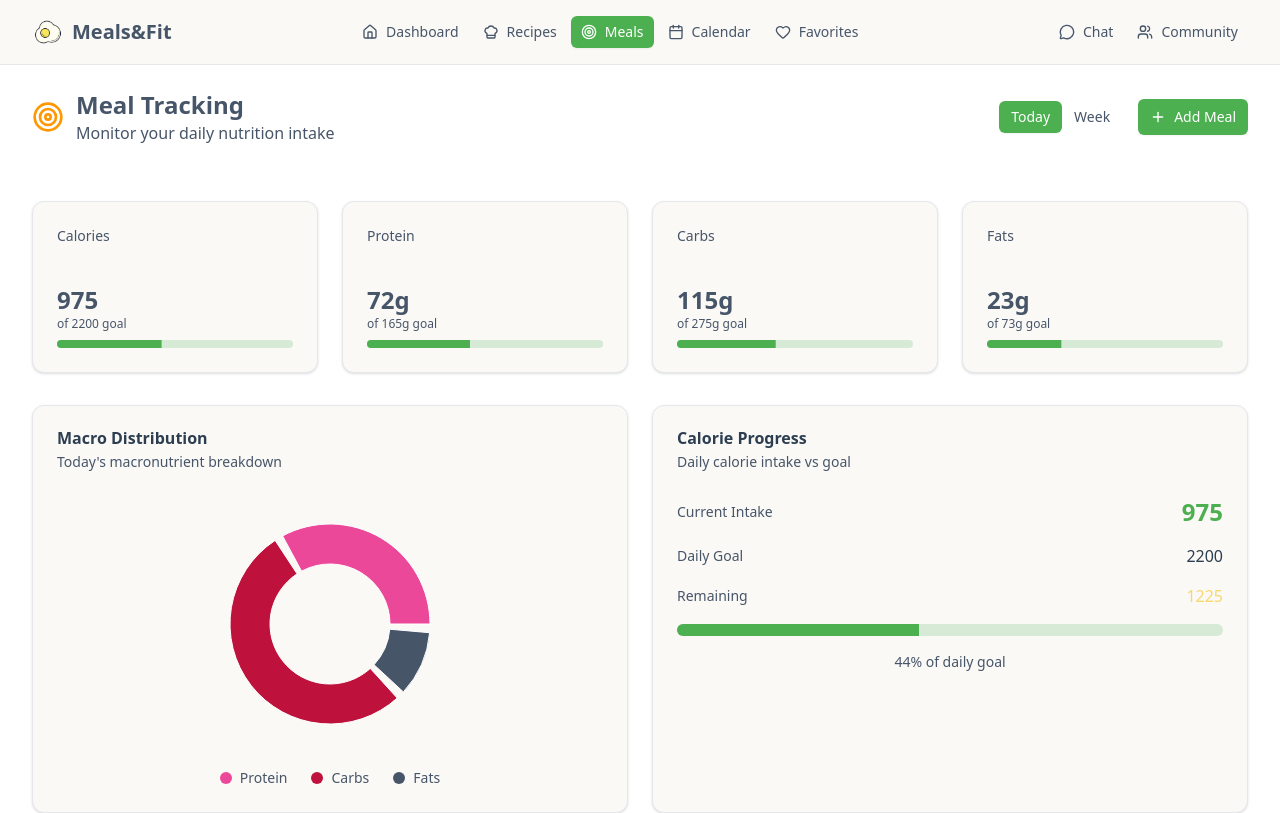
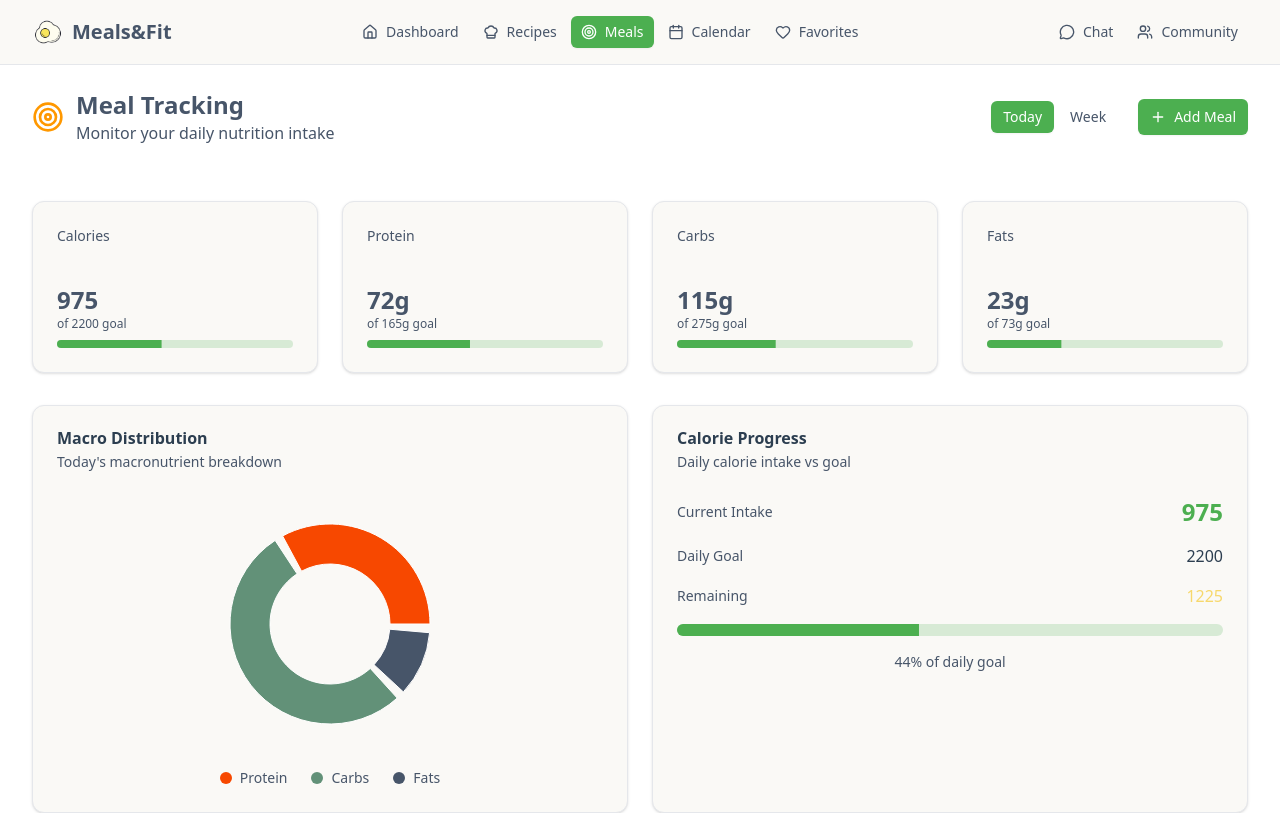
Before and after one commit to SzucsJuan/meals-fit-barreto-szucs, a Next.js app in the folder frontend/: page /meals in a window 1280 px wide. Shown: the top 813 px of the page. Built offline with nearby package versions, Linux system fonts and the light colour scheme.

Commit message:
Version 0.2.6: General colors fixed

```diff
--- a/frontend/app/calendar/page.tsx
+++ b/frontend/app/calendar/page.tsx
@@ -212,6 +212,7 @@ export default function CalendarPage() {
                         value={newEvent.title}
                         onChange={(e) => setNewEvent({ ...newEvent, title: e.target.value })}
                         placeholder="Enter event title"
+                        className="border border-gray-300 focus-visible:border-[#F7D86C] focus-visible:ring-[#F7D86C]/50"
                       />
                     </div>
                     <div className="grid grid-cols-2 gap-4">
@@ -239,6 +240,7 @@ export default function CalendarPage() {
                           type="time"
                           value={newEvent.time}
                           onChange={(e) => setNewEvent({ ...newEvent, time: e.target.value })}
+                          className="border border-gray-300 focus-visible:border-[#F7D86C] focus-visible:ring-[#F7D86C]/50"
                         />
                       </div>
                     </div>
@@ -249,6 +251,7 @@ export default function CalendarPage() {
                         type="date"
                         value={newEvent.date}
                         onChange={(e) => setNewEvent({ ...newEvent, date: e.target.value })}
+                        className="border border-gray-300 focus-visible:border-[#F7D86C] focus-visible:ring-[#F7D86C]/50"
                       />
                     </div>
                     <div className="space-y-2">
@@ -258,6 +261,7 @@ export default function CalendarPage() {
                         value={newEvent.description}
                         onChange={(e) => setNewEvent({ ...newEvent, description: e.target.value })}
                         placeholder="Add event details"
+                        className="border border-gray-300 focus-visible:border-[#F7D86C] focus-visible:ring-[#F7D86C]/50"
                       />
                     </div>
                     <Button onClick={handleCreateEvent} className="w-full">
--- a/frontend/app/meals/page.tsx
+++ b/frontend/app/meals/page.tsx
@@ -60,8 +60,8 @@ const totals = todaysMeals.reduce(
 )
 
 const macroData = [
-  { name: "Protein", value: totals.protein, color: "#ec4899" },
-  { name: "Carbs", value: totals.carbs, color: "#be123c" },
+  { name: "Protein", value: totals.protein, color: "#F74800" },
+  { name: "Carbs", value: totals.carbs, color: "#629178" },
   { name: "Fats", value: totals.fats, color: "#475569" },
 ]
 
@@ -94,11 +94,12 @@ export default function MealsPage() {
               </div>
             </div>
             <div className="flex items-center gap-3">
-              <div className="flex p-1">
+              <div className="flex p-2">
                 <Button
                   variant={selectedView === "today" ? "default" : "ghost"}
                   size="sm"
                   onClick={() => setSelectedView("today")}
+                  className="mr-1"
                 >
                   Today
                 </Button>
@@ -324,7 +325,7 @@ export default function MealsPage() {
                       <XAxis dataKey="day" />
                       <YAxis />
                       <Tooltip />
-                      <Bar dataKey="calories" fill="#ec4899" name="Calories" />
+                      <Bar dataKey="calories" fill="#FC9A0E" name="Calories" />
                     </BarChart>
                   </ResponsiveContainer>
                 </div>
```
